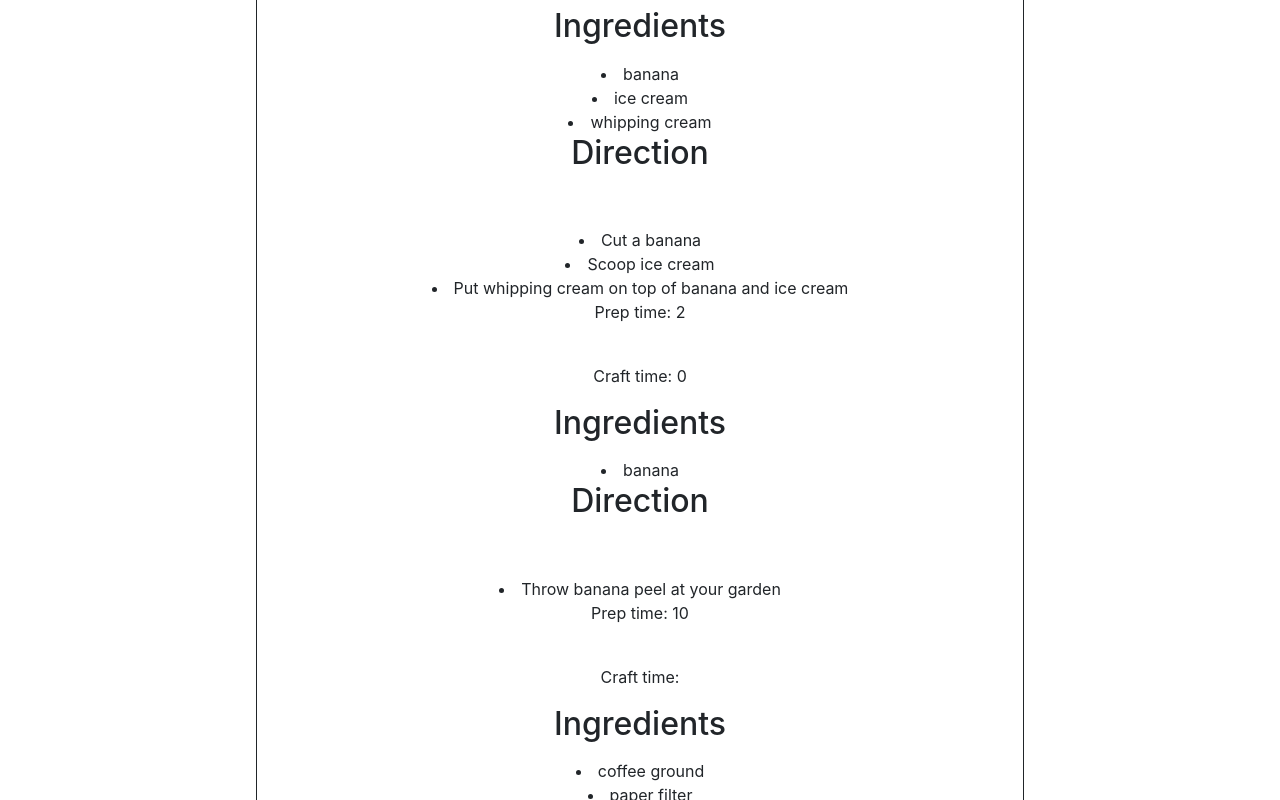
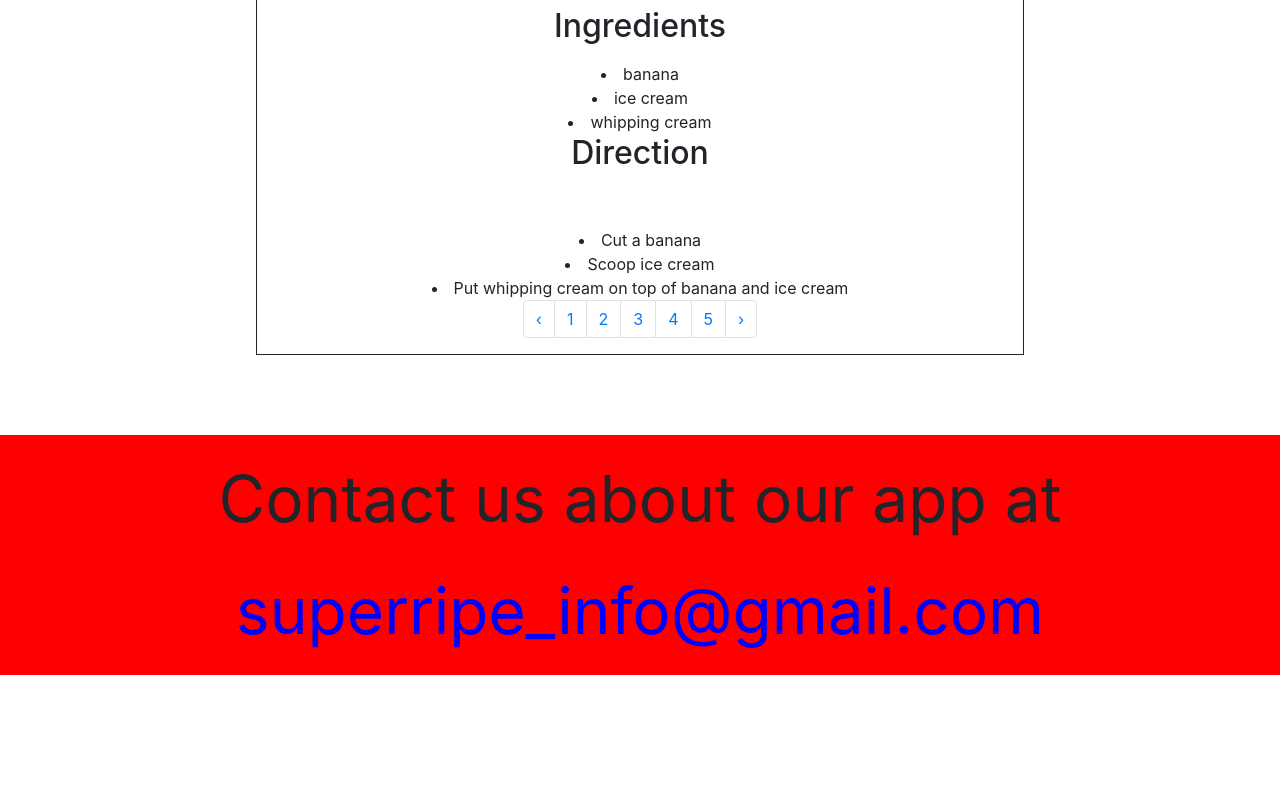
Before and after one commit to Daniel7842900/superRipe, a React (Create React App) app: page /recipes in a window 1280 px wide. Shown: the part 1483-2283 px from the top of the page. After the commit the page ends 2158 px from the top, so only its background shows below. Built offline with nearby package versions, Linux system fonts and the light colour scheme.

Commit message:
successfully showing right amount of items on pagination

```diff
--- a/package.json
+++ b/package.json
@@ -7,6 +7,7 @@
     "@testing-library/react": "^11.2.2",
     "@testing-library/user-event": "^12.5.0",
     "bootstrap": "^4.5.3",
+    "lodash": "^4.17.20",
     "react": "^17.0.1",
     "react-bootstrap": "^1.4.0",
     "react-dom": "^17.0.1",
--- /dev/null
+++ b/src/components/common/pagination/Paginate.jsx
@@ -0,0 +1,25 @@
+import React, { Component } from "react";
+import _ from "lodash";
+import Pagination from "react-bootstrap/Pagination";
+
+class Paginate extends Component {
+  render() {
+    const { itemsCount, pageSize, recipes } = this.props;
+
+    const pagesCount = itemsCount / pageSize;
+    const pages = _.range(1, pagesCount + 1);
+    console.log(pages);
+
+    return (
+      <Pagination className="justify-content-center">
+        <Pagination.Prev></Pagination.Prev>
+        {pages.map((page) => (
+          <Pagination.Item>{page}</Pagination.Item>
+        ))}
+        <Pagination.Next></Pagination.Next>
+      </Pagination>
+    );
+  }
+}
+
+export default Paginate;
--- a/src/components/pages/home/Home.jsx
+++ b/src/components/pages/home/Home.jsx
@@ -1,7 +1,7 @@
 import React, { Component } from "react";
 import Header from "../../header/Header";
 import SearchBar from "../../searchBar/SearchBar";
-import Banner from "../../common/Banner/Banner";
+import Banner from "../../common/banner/Banner";
 import How from "../how/How";
 import Why from "../why/Why";
 import About from "../about/About";
--- a/src/components/pages/recipes/Recipe.jsx
+++ b/src/components/pages/recipes/Recipe.jsx
@@ -1,6 +1,6 @@
 import React, { Component } from "react";
 import Header from "../../header/Header";
-import Banner from "../../common/Banner/Banner";
+import Banner from "../../common/banner/Banner";
 import SearchBar from "../../searchBar/SearchBar";
 import RecipeCard from "../../recipeCard/RecipeCard";
 import Footer from "../../footer/Footer";
--- a/src/components/recipeCard/RecipeCard.css
+++ b/src/components/recipeCard/RecipeCard.css
@@ -44,4 +44,8 @@
   padding-top: 0;
   padding-bottom: 2rem;
 }
+
+.pagination {
+  text-align: center;
+}
 /* End - Recipe section style */
--- a/src/components/recipeCard/RecipeCard.jsx
+++ b/src/components/recipeCard/RecipeCard.jsx
@@ -1,13 +1,23 @@
 import React, { Component } from "react";
 import { Button } from "react-bootstrap";
 import { getRecipes } from "../../services/fakeRecipes";
+import { paginate } from "../../utils/paginate";
 import "./RecipeCard.css";
+import Paginate from "../common/pagination/Paginate";
 
 class RecipeCard extends Component {
   state = {
     recipes: getRecipes(),
+    currentPage: 1,
+    pageSize: 1,
   };
   render() {
+    const { currentPage, pageSize, recipes: allRecipes } = this.state;
+
+    // paginate method returns items on current page.
+    const recipes = paginate(allRecipes, currentPage, pageSize);
+    console.log(this.state.recipes);
+
     return (
       <div className="recipe-div content-container">
         <div className="recipe-display-div">
@@ -25,7 +35,7 @@ class RecipeCard extends Component {
           </div>
           <h2 id="recipe-name">recipe name</h2>
           <div className="recipe-main-div">
-            {this.state.recipes.map((recipe) => {
+            {recipes.map((recipe) => {
               return (
                 <div>
                   <p id="prep-time">Prep time: {recipe.prep_time}</p>
@@ -44,6 +54,11 @@ class RecipeCard extends Component {
                 </div>
               );
             })}
+            <Paginate
+              recipes={this.state.recipes}
+              itemsCount={this.state.recipes.length}
+              pageSize={pageSize}
+            ></Paginate>
           </div>
         </div>
       </div>
--- a/src/services/fakeRecipes.js
+++ b/src/services/fakeRecipes.js
@@ -8,6 +8,18 @@ const recipes = [
       "Cut a banana",
       "Scoop ice cream",
       "Put whipping cream on top of banana and ice cream",
+    ],
+    category: "food",
+  },
+  {
+    title: "banana smoothie",
+    prep_time: 5,
+    craft_time: 2,
+    ingredients: ["banana", "strawberry", "milk", "ice"],
+    directions: [
+      "Put ingredients into a blender",
+      "Blend",
+      "Pour into a cup and serve",
     ],
     category: "food",
   },
--- a/src/utils/paginate.js
+++ b/src/utils/paginate.js
@@ -0,0 +1,9 @@
+import _ from "lodash";
+
+export function paginate(items, pageNumber, pageSize) {
+  // Start index of each page.
+  const startIdx = (pageNumber - 1) * pageSize;
+
+  // Returns items on each page.
+  return _(items).slice(startIdx).take(pageNumber).value();
+}
```
Also changed, not shown: src/components/common/banner/Banner.css (renamed from src/components/common/Banner/Banner.css), src/components/common/banner/Banner.jsx (renamed from src/components/common/Banner/Banner.jsx), src/components/common/pagination/Paginate.css (added), 1 other file (tests, documents, lock files or other folders).
